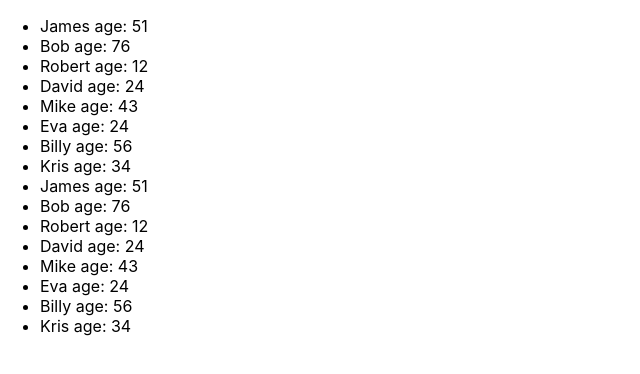
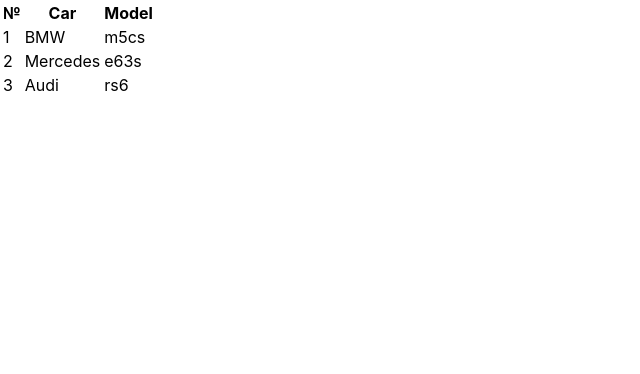
Before and after one commit to VladimirSimonenko1986/microtaski, a React (Create React App) app: page / in a window 1280 px wide. Shown: the top 374 px of the page, without its empty margins (0-640 px from the left). Built offline with nearby package versions, Linux system fonts and the light colour scheme.

Commit message:
dz marki auto

```diff
--- a/src/App.tsx
+++ b/src/App.tsx
@@ -5,31 +5,14 @@
 
 
 function App() {
-
-    let [students, setStudents]=useState([
-        {id: 1, name: 'James', age:  51},
-        {id: 2, name: 'Bob', age:  76},
-        {id: 3, name: 'Robert', age:  12},
-        {id: 4, name: 'David', age:  24},
-        {id: 5, name: 'Mike', age:  43},
-        {id: 6, name: 'Eva', age:  24},
-        {id: 7, name: 'Billy', age:  56},
-        {id: 8, name: 'Kris', age:  34},
-        {id: 1, name: 'James', age:  51},
-        {id: 2, name: 'Bob', age:  76},
-        {id: 3, name: 'Robert', age:  12},
-        {id: 4, name: 'David', age:  24},
-        {id: 5, name: 'Mike', age:  43},
-        {id: 6, name: 'Eva', age:  24},
-        {id: 7, name: 'Billy', age:  56},
-        {id: 8, name: 'Kris', age:  34},
-
-               ]);
-
-
+    const topCars = [
+        {manufacturer:'BMW', model:'m5cs'},
+        {manufacturer:'Mercedes', model:'e63s'},
+        {manufacturer:'Audi', model:'rs6'}
+    ]
     return (
         <>
-           <NewComponent students={students}/>
+           <NewComponent topCars={topCars}/>
         </>
     );
 }
--- a/src/NewComponent.tsx
+++ b/src/NewComponent.tsx
@@ -1,38 +1,40 @@
 import React from "react";
 
-type NewComponentType = {
-    students: StudentType[]
-    // students: Array<StudentType>
+type TopCarsType = {
+    topCars: CarsType[]
 }
 
-type StudentType = {
-    id: number,
-    name: string,
-    age: number
+type CarsType = {
+    manufacturer: string,
+    model: string
 }
 
-export const NewComponent = (props: NewComponentType) => {
+export const NewComponent = (props: TopCarsType) => {
+    return (
+        <table>
+<thead>
+            <tr>
+                <th>№</th>
+                <th>Car</th>
+                <th>Model</th>
+            </tr>
+</thead>
+            <tbody>
+            {props.topCars.map((car, index )=> {
+                return (
+                    <tr>
+                        <td>{index + 1}</td>
+                        <td>{car.manufacturer}</td>
+                        <td>{car.model}</td>
+                    </tr>
+                )
+            })}
 
-    const topCars = [
-        {manufacturer:'BMW', model:'m5cs'},
-        {manufacturer:'Mercedes', model:'e63s'},
-        {manufacturer:'Audi', model:'rs6'}
-    ]
+
+        </tbody>
+        </table>
 
 
 
-    return (
-        <ul>
-            {props.students.map((objectFromStudentArray, index) => {
-                    return (
-                        <li key={objectFromStudentArray.id}>
-                            <span> {objectFromStudentArray.name}</span>
-                            <span> age: {objectFromStudentArray.age}</span>
-                        </li>
-
-                    )
-                }
-            )}
-        </ul>
-    )
-}
+            )
+            }
```
